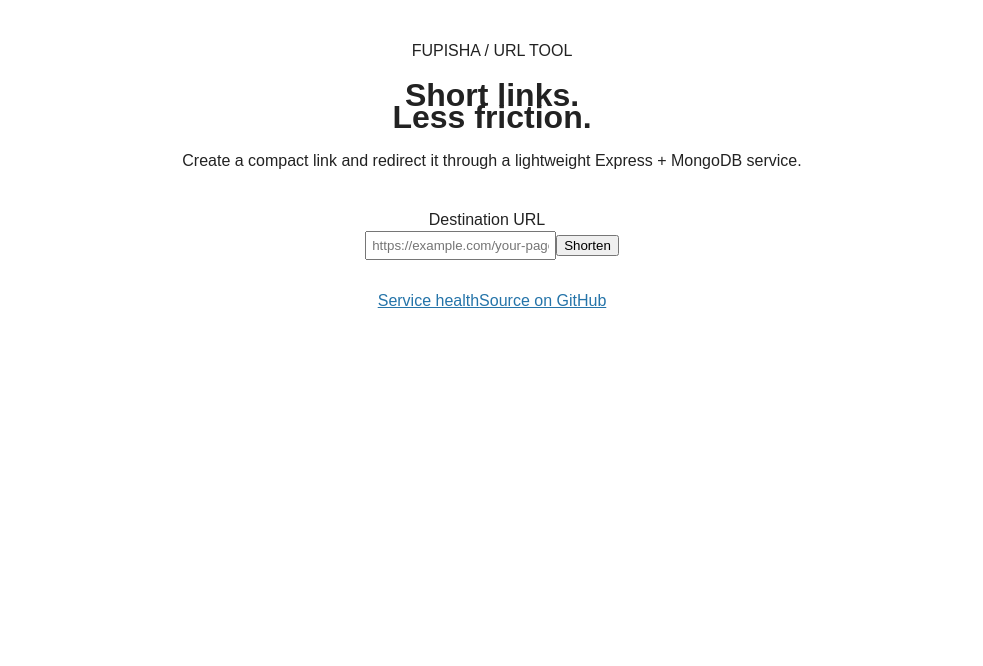
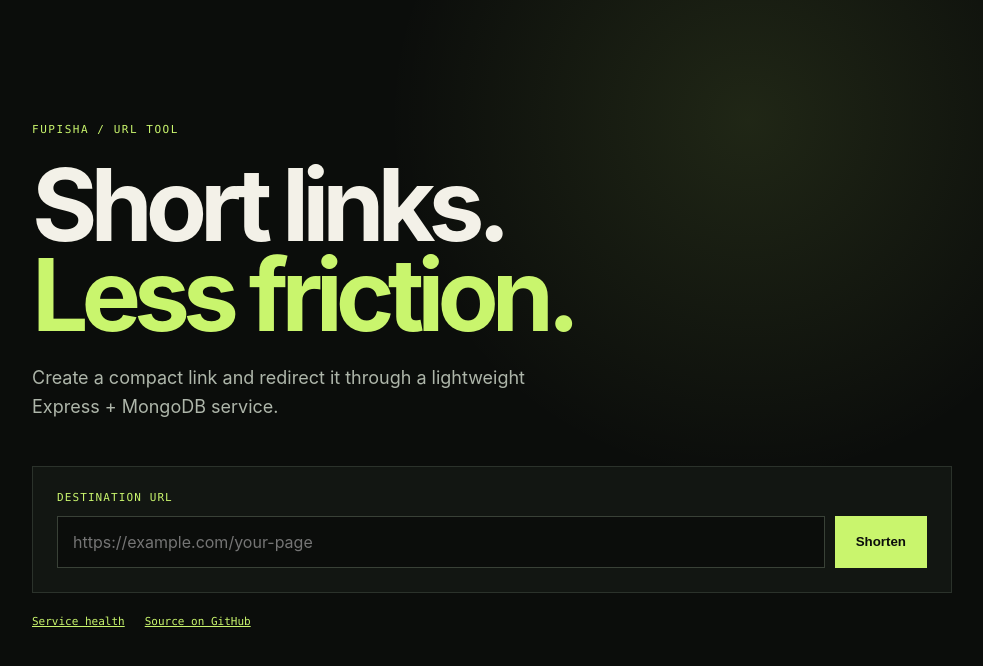
Before and after one commit to kevo-dev/urlshortener, a website: page views/index.html in a window 1280 px wide. Shown: the whole page, without its empty margins (148-1131 px from the left). Drawn offline with Linux system fonts and the light colour scheme.

Commit message:
Modernize URL shortener public/style.css

```diff
--- a/public/style.css
+++ b/public/style.css
@@ -1,46 +1 @@
-body {
-  font-family: Arial, sans-serif;
-  font-size: 16px;
-  color: #222;
-  background-color: #fff;
-  text-align: center;
-  line-height: 1.4em;
-}
-
-main {
-  padding: 0;
-  margin-top: 40px;
-}
-
-h3 {
-  margin-top: 30px;
-}
-
-
-
-.user-stories li {
-  margin-bottom: 1em;
-}
-
-a {
-  color: #2574a9;
-}
-
-form {
-  margin: 10px auto;
-  padding: 20px;
-  max-width: 600px;
-}
-
-label {
-  margin-right: 10px;
-}
-
-input {
-  padding: 5px;
-}
-
-input[type='text'] {
-  width: 220px;
-  text-align: center;
-}
+:root{font-family:Inter,ui-sans-serif,system-ui,-apple-system,BlinkMacSystemFont,"Segoe UI",sans-serif;color:#f3f1e8;background:#0b0d0b}*{box-sizing:border-box}body{margin:0;min-height:100vh;background:radial-gradient(circle at 70% 15%,rgba(201,245,109,.11),transparent 32%),#0b0d0b}.shell{width:min(920px,calc(100% - 36px));margin:0 auto;padding:14vh 0 8vh}.eyebrow{font:11px ui-monospace,SFMono-Regular,Menlo,monospace;letter-spacing:.14em;color:#c9f56d}h1{font-size:clamp(52px,9vw,100px);line-height:.9;letter-spacing:-.07em;margin:24px 0}h1 span{color:#c9f56d}.lede{max-width:560px;color:#aeb6aa;font-size:18px;line-height:1.6}.card{margin-top:44px;padding:24px;border:1px solid #2b322b;background:#121612}label{display:block;font:11px ui-monospace,SFMono-Regular,Menlo,monospace;text-transform:uppercase;letter-spacing:.1em;color:#c9f56d;margin-bottom:12px}.form-row{display:flex;gap:10px}input{min-width:0;flex:1;padding:15px;border:1px solid #394137;background:#0b0d0b;color:#f3f1e8;font:inherit}input:focus{outline:2px solid #c9f56d;outline-offset:2px}button{border:1px solid #c9f56d;background:#c9f56d;color:#0b0d0b;padding:0 20px;font-weight:800;cursor:pointer}.links{display:flex;gap:20px;margin-top:22px;font:11px ui-monospace,SFMono-Regular,Menlo,monospace}a{color:#c9f56d}@media(max-width:600px){.form-row{flex-direction:column}button{min-height:48px}.shell{padding-top:10vh}}
```
